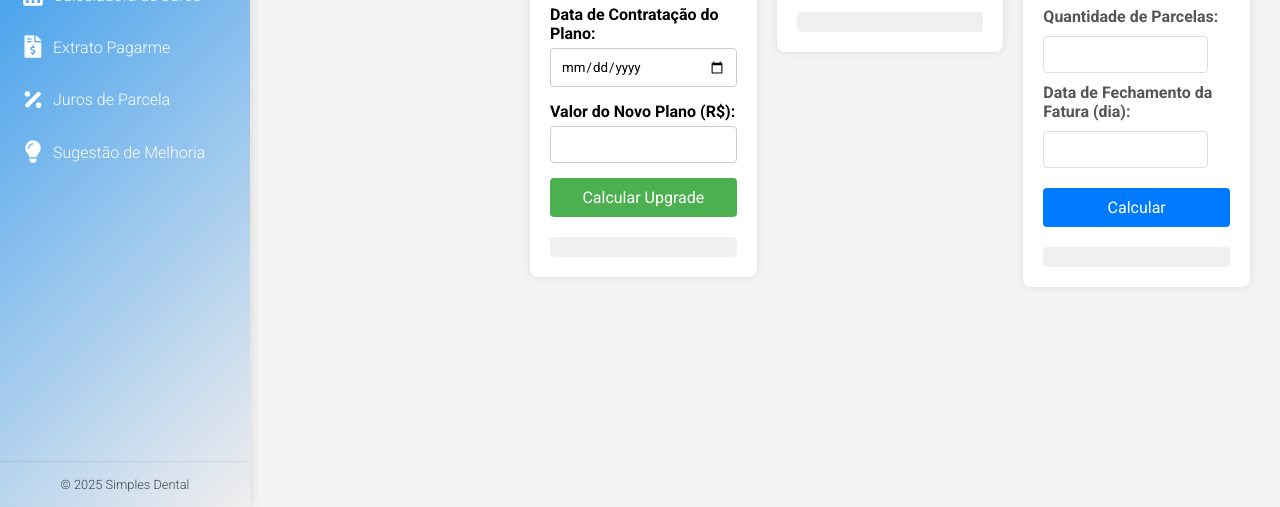
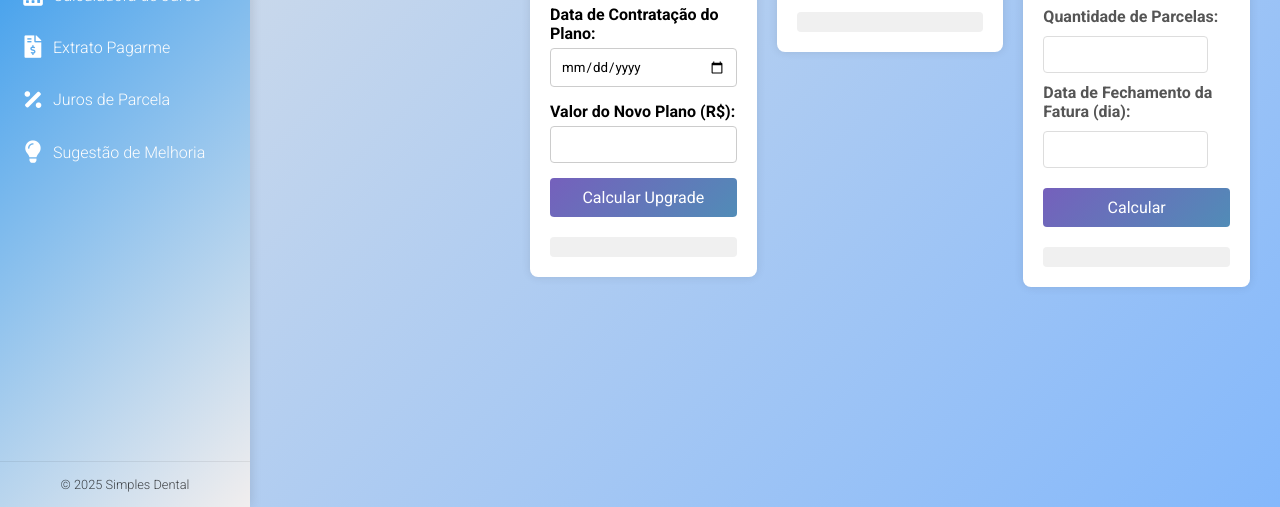
Before and after one commit to EuSouWill/simplesFerramentas, a website: page front-end/html/upgrade.html in a window 1280 px wide. Shown: the part 293-800 px from the top of the page. Drawn offline with Linux system fonts and the light colour scheme.

Commit message:
feat: ajuste no background

```diff
--- a/front-end/css/calculadora.css
+++ b/front-end/css/calculadora.css
@@ -1,6 +1,6 @@
 body {
     font-family: Arial, sans-serif;
-    background-color: #f4f4f4;
+    background: linear-gradient(135deg, #e0e3e6 0%, #84b8fb 100%);
     display: flex;
     justify-content: center;
     align-items: center;
@@ -39,7 +39,7 @@ input {
 button {
     width: 100%;
     padding: 10px;
-    background-color: #007BFF;
+    background: linear-gradient(135deg, #7560bc 0%, #518cb7 100%);
     color: white;
     border: none;
     border-radius: 5px;
--- a/front-end/css/index.css
+++ b/front-end/css/index.css
@@ -8,7 +8,7 @@
 
 /* Estilos gerais */
 body {
-    background-color: #f4f4f4;
+    background: linear-gradient(135deg, #e0e3e6 0%, #84b8fb 100%);
 }
 
 .container {
@@ -98,7 +98,7 @@ button {
     display: block;
     width: 100%;
     padding: 10px;
-    background-color: #007bff;
+    background: linear-gradient(135deg, #7560bc 0%, #518cb7 100%);
     color: white;
     border: none;
     border-radius: 4px;
--- a/front-end/css/juros_parcela.css
+++ b/front-end/css/juros_parcela.css
@@ -4,7 +4,7 @@
 
 body {
   font-family: 'Segoe UI', sans-serif;
-  background: #f0f2f5;
+  background: linear-gradient(135deg, #e0e3e6 0%, #84b8fb 100%);
   margin: 0;
   padding: 20px;
 }
@@ -47,7 +47,7 @@ button {
   margin-top: 25px;
   padding: 12px;
   width: 100%;
-  background: #007BFF;
+  background: linear-gradient(135deg, #7560bc 0%, #518cb7 100%);
   color: white;
   border: none;
   font-size: 16px;
--- a/front-end/css/pagarmeExtrato.css
+++ b/front-end/css/pagarmeExtrato.css
@@ -6,7 +6,7 @@
 
 body {
     font-family: 'Segoe UI', Tahoma, Geneva, Verdana, sans-serif;
-    background: linear-gradient(135deg, #2196f3 0%, #efedf1 100%);
+    background: linear-gradient(135deg, #e0e3e6 0%, #84b8fb 100%);
     min-height: 100vh;
     padding: 20px;
 }
--- a/front-end/css/style.css
+++ b/front-end/css/style.css
@@ -38,7 +38,7 @@
 
 /* Estilos gerais */
 body {
-    background-color: #f4f4f4;
+    background: linear-gradient(135deg, #e0e3e6 0%, #84b8fb 100%);
     margin-left: 250px; /* Espaço para o menu lateral */
 }
 
@@ -102,6 +102,7 @@ main {
 
 h1 {
     text-align: center;
+
     margin: 10px;
 }
 
@@ -130,7 +131,7 @@ button {
     padding: 10px 20px;
     font-size: 16px;
     cursor: pointer;
-    background-color: #007bff;
+    background: linear-gradient(135deg, #7560bc 0%, #518cb7 100%);
     color: white;
     border: none;
     border-radius: 4px;
--- a/front-end/css/upgrade.css
+++ b/front-end/css/upgrade.css
@@ -40,7 +40,7 @@
 body {
     display: flex;
     height: 100vh;
-    background-color: #f4f4f4;
+    background: linear-gradient(135deg, #e0e3e6 0%, #84b8fb 100%);
     margin: 0;
 }
 
@@ -90,7 +90,7 @@ input {
 button {
     width: 100%;
     padding: 10px;
-    background-color: #4CAF50;
+    background: linear-gradient(135deg, #7560bc 0%, #518cb7 100%);
     color: white;
     border: none;
     border-radius: 4px;
```
Also changed, not shown: 1 other file.
